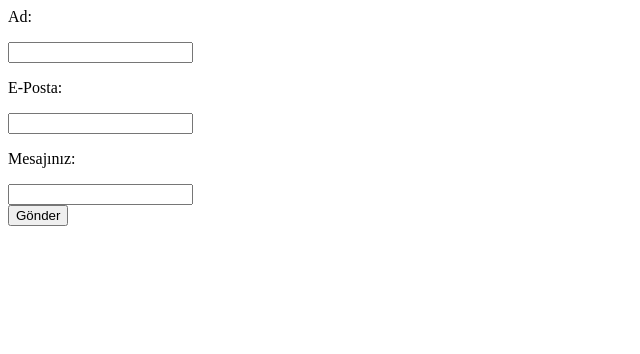
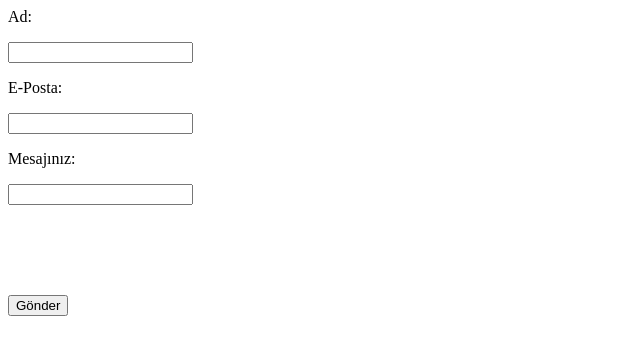
Before and after one commit to burakcandan/form, a plain HTML site: page index.html in a window 1280 px wide. Shown: the whole page, without its empty margins (0-640 px from the left). Drawn offline with Linux system fonts and the light colour scheme.

Commit message:
Update index.html

```diff
--- a/index.html
+++ b/index.html
@@ -4,7 +4,7 @@
       method="POST">
     <p>Ad: </p> <input type="text" name="name"><br />
     <p>E-Posta: </p> <input type="email" name="_replyto"><br />
-    <p>Mesajınız: </p> <input type="textarea" rows="10" cols="40"><br />
+    <p>Mesajınız: </p> <input type="textarea" rows="10" cols="40"><br /><br/><br/><br/><br/><br/>
     <input type="submit" value="Gönder">
 </form>
   </body>
```
